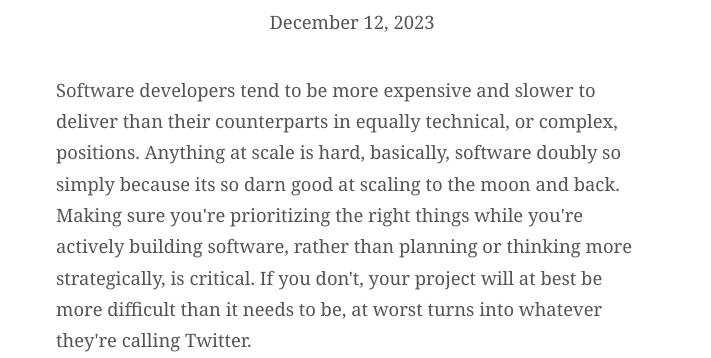
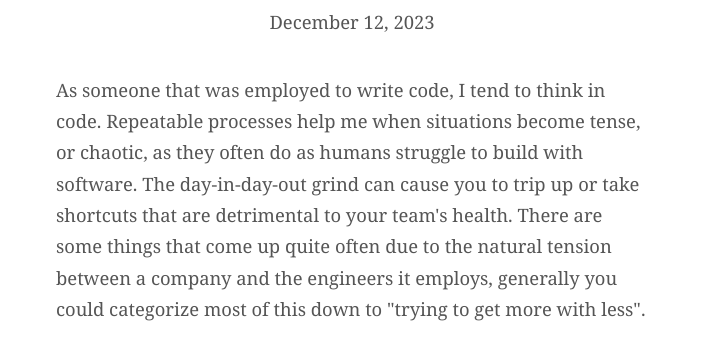
Before and after one commit to drainpip/shaneis.me-v2, a Gatsby site: page /prioritizing-the-grind/ in a window 1280 px wide. Shown: the part 247-605 px from the top of the page, without its empty margins (288-999 px from the left). Built offline with nearby package versions, Linux system fonts and the light colour scheme; Gatsby itself is replaced by a stand-in of ours; some packages are replaced by stand-ins of ours.

Commit message:
first draft - collaboration before efficiency

```diff
--- a/content/blog/prioritizing-the-grind/index.md
+++ b/content/blog/prioritizing-the-grind/index.md
@@ -10,6 +10,7 @@ seriesEnded: false
 tags: ['management']
 ---
 
+As someone that was employed to write code, I tend to think in code. Repeatable processes help me when situations become tense, or chaotic, as they often do as humans struggle to build with software. The day-in-day-out grind can cause you to trip up or take shortcuts that are detrimental to your team's health. There are some things that come up quite often due to the natural tension between a company and the engineers it employs, generally you could categorize most of this down to "trying to get more with less".
 
 Software developers tend to be more expensive and slower to deliver than their counterparts in equally technical, or complex, positions. Anything at scale is hard, basically, software doubly so simply because its so darn good at scaling to the moon and back. Making sure you're prioritizing the right things while you're actively building software, rather than planning or thinking more strategically, is critical. If you don't, your project will at best be more difficult than it needs to be, at worst turns into whatever they're calling Twitter.
 
```
